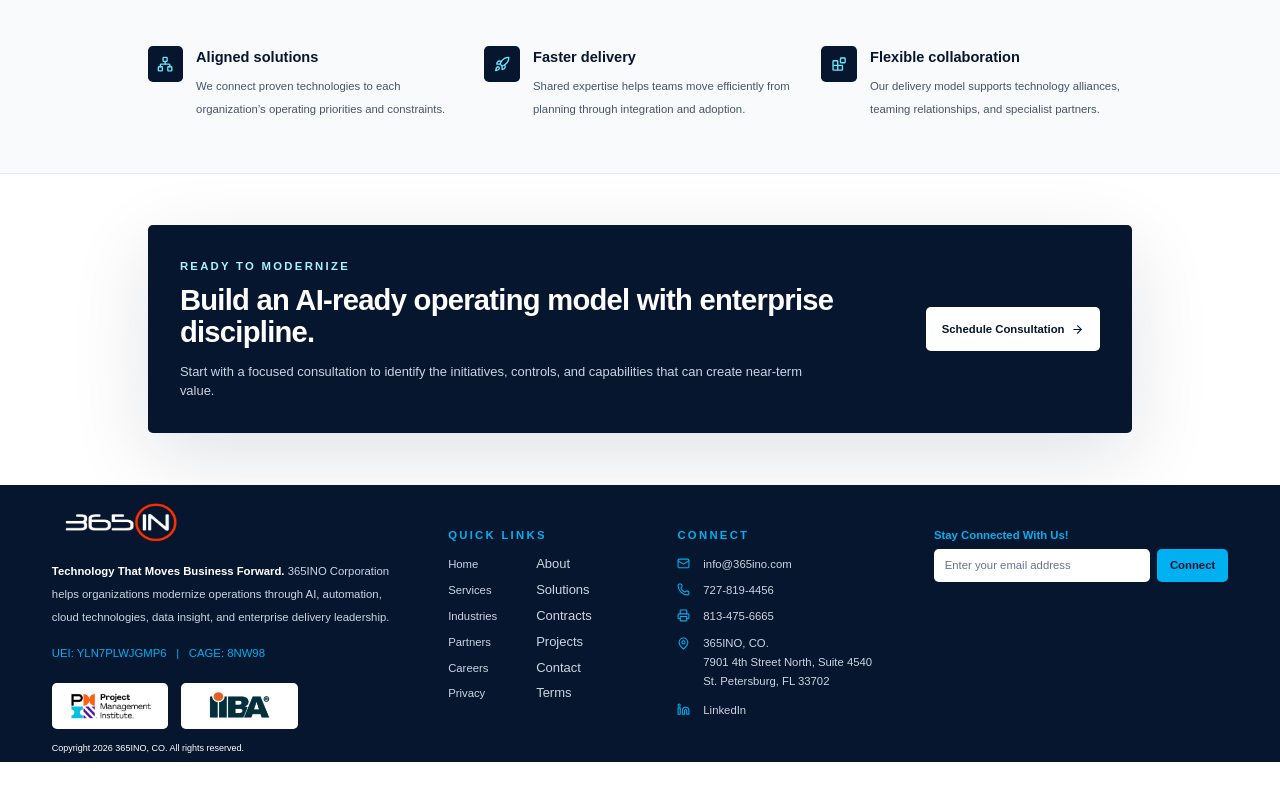
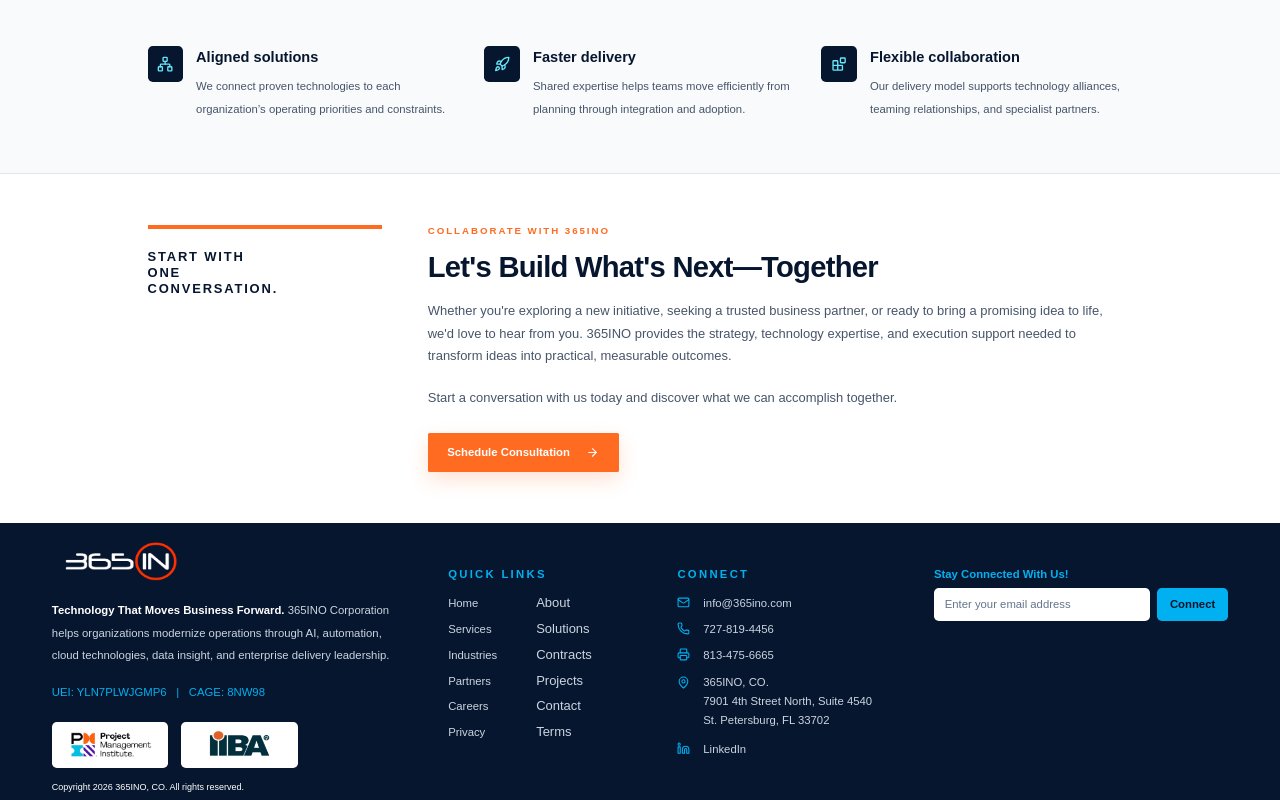
Before and after one commit to Space3434/365INO, a Next.js app: page /partners in a window 1280 px wide. Shown: the part 824-1624 px from the top of the page. Before the commit the page ends 1586 px from the top, so only its background shows below. Built offline with nearby package versions, Linux system fonts and the light colour scheme.

Commit message:
Refresh CTA and roadmap imagery for the contact flow

```diff
--- a/components/contact-form.tsx
+++ b/components/contact-form.tsx
@@ -1,6 +1,10 @@
 export function ContactForm() {
   return (
-    <form className="grid gap-4 rounded-md border border-slate-200 bg-white p-6 shadow-sm" aria-label="Contact form">
+    <form
+      id="contact-form"
+      className="scroll-mt-28 grid gap-4 rounded-md border border-slate-200 bg-white p-6 shadow-sm"
+      aria-label="Contact form"
+    >
       <div className="grid gap-4 sm:grid-cols-2">
         <label className="grid gap-2 text-sm font-bold text-slate-700">
           First name
--- a/components/cta-banner.tsx
+++ b/components/cta-banner.tsx
@@ -1,26 +1,40 @@
 import { ArrowRight } from "lucide-react";
-import { ButtonLink } from "@/components/button-link";
+import Link from "next/link";
 
 export function CtaBanner() {
   return (
-    <section className="bg-white py-16">
+    <section className="bg-white py-14 sm:py-16">
       <div className="container-pad">
-        <div className="grid items-center gap-8 rounded-md bg-navy p-8 text-white shadow-enterprise md:grid-cols-[1fr_auto] md:p-10">
-          <div>
-            <p className="text-sm font-black uppercase tracking-[0.2em] text-cyan-200">Ready to modernize</p>
-            <h2 className="mt-3 text-3xl font-black tracking-tight sm:text-4xl">
-              Build an AI-ready operating model with enterprise discipline.
-            </h2>
-            <p className="mt-4 max-w-3xl text-slate-300">
-              Start with a focused consultation to identify the initiatives, controls, and capabilities that can
-              create near-term value.
+        <div className="grid gap-10 lg:grid-cols-[0.25fr_0.75fr] lg:gap-14">
+          <div className="border-t-4 border-[#FF6B21] pt-6">
+            <p className="max-w-[11rem] text-base font-black uppercase leading-tight tracking-[0.14em] text-navy">
+              Start with
+              <br />
+              one conversation.
             </p>
           </div>
-          <ButtonLink href="/contact" variant="light">
-            <span className="inline-flex items-center gap-2">
-              Schedule Consultation <ArrowRight className="h-4 w-4" aria-hidden="true" />
-            </span>
-          </ButtonLink>
+
+          <div>
+            <p className="text-xs font-black uppercase tracking-[0.2em] text-[#FF6B21]">Collaborate with 365INO</p>
+            <h2 className="mt-4 text-balance text-3xl font-black tracking-tight text-navy sm:text-4xl">
+              Let&apos;s Build What&apos;s Next—Together
+            </h2>
+            <p className="mt-5 max-w-4xl text-base leading-7 text-slate-600">
+              Whether you&apos;re exploring a new initiative, seeking a trusted business partner, or ready to bring a
+              promising idea to life, we&apos;d love to hear from you. 365INO provides the strategy, technology
+              expertise, and execution support needed to transform ideas into practical, measurable outcomes.
+            </p>
+            <p className="mt-6 text-base leading-7 text-slate-600">
+              Start a conversation with us today and discover what we can accomplish together.
+            </p>
+            <Link
+              href="/contact#contact-form"
+              className="focus-ring mt-7 inline-flex min-h-12 items-center justify-center gap-5 rounded-sm bg-[#FF6B21] px-6 py-3 text-sm font-black text-white shadow-[0_0.6rem_1.5rem_rgba(255,107,33,0.2)] transition hover:bg-[#FF3300]"
+            >
+              Schedule Consultation
+              <ArrowRight className="h-4 w-4" aria-hidden="true" />
+            </Link>
+          </div>
         </div>
       </div>
     </section>
--- a/components/homepage-roadmaps.tsx
+++ b/components/homepage-roadmaps.tsx
@@ -8,11 +8,11 @@ export function HomepageRoadmaps() {
     <section className="w-full bg-white" aria-label="Practical roadmaps and measurable outcomes">
       <div className="relative mx-auto w-full overflow-hidden md:w-[70.125%]">
         <Image
-          src="/homepage-practical-roadmaps.png"
+          src="/homepage-practical-roadmaps-hd.png"
           alt="Practical roadmaps and measurable outcomes through discover, design, deliver, and improve."
-          width={1672}
-          height={941}
-          quality={100}
+          width={3344}
+          height={1882}
+          unoptimized
           className="block h-auto w-full"
           sizes="(max-width: 767px) 100vw, 70vw"
         />
```
Also changed, not shown: public/homepage-practical-roadmaps.png (deleted), 1 other file (tests, documents, lock files or other folders).
